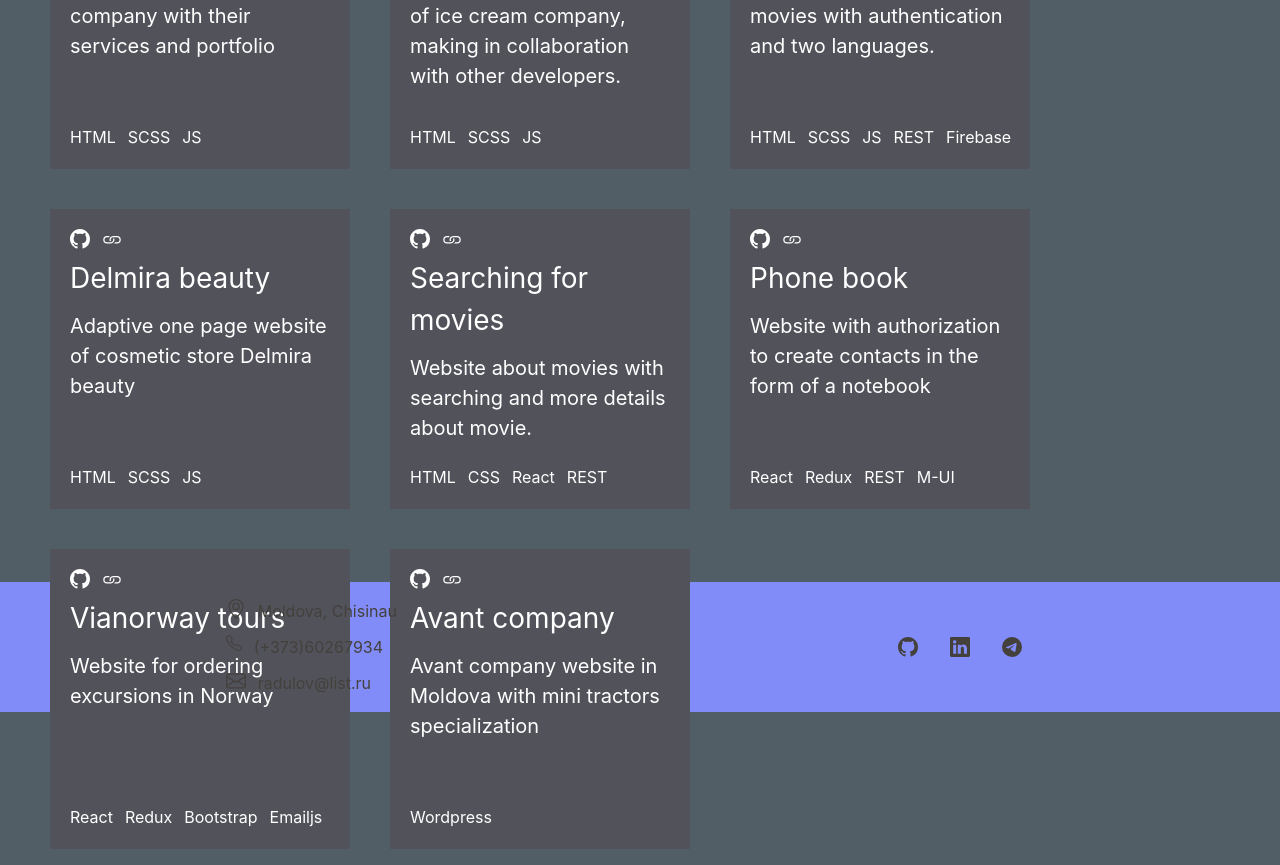
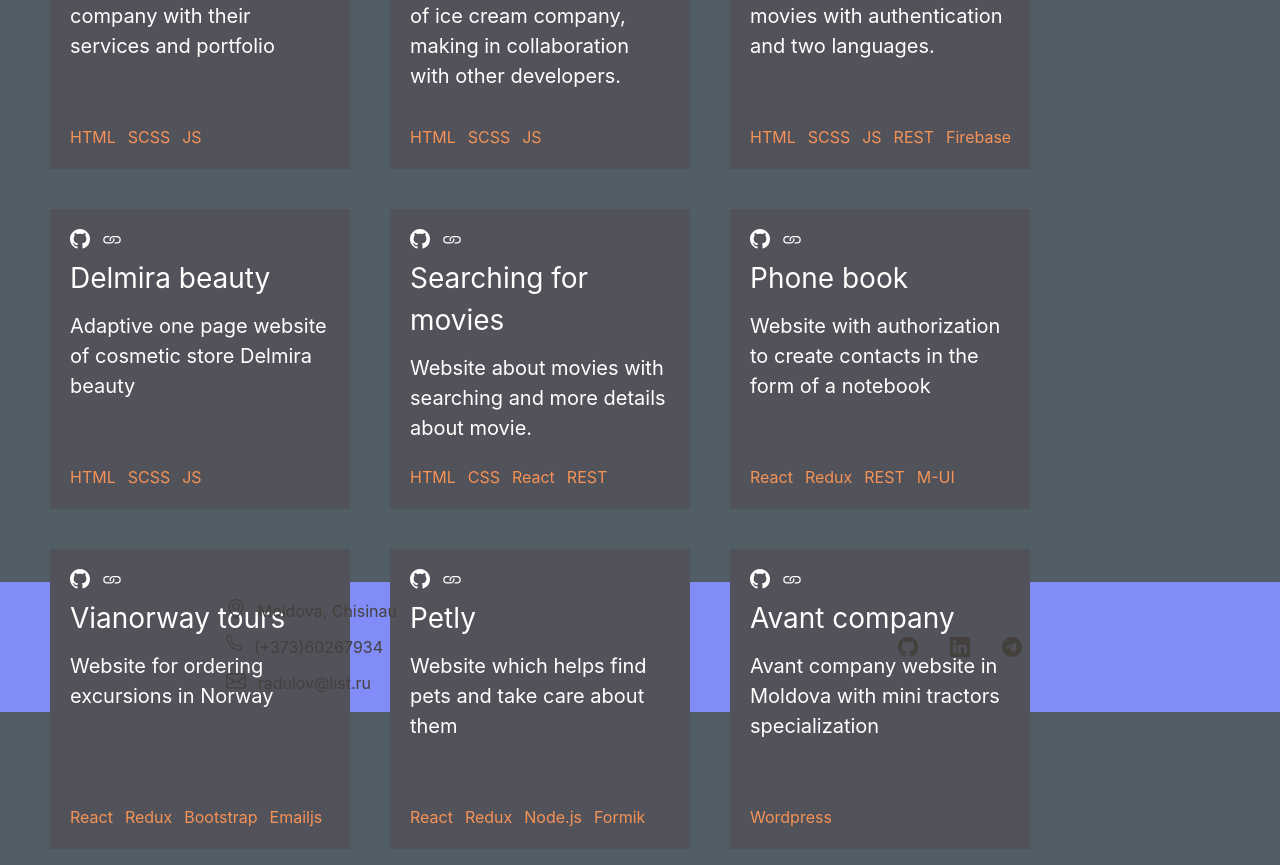
Before and after one commit to Iura-Radulov/portfolio, a React (Create React App) app: page / in a window 1280 px wide. Shown: the part 1883-2748 px from the top of the page. Built offline with nearby package versions, Linux system fonts and the light colour scheme.

Commit message:
add petly

```diff
--- a/src/components/Work.jsx
+++ b/src/components/Work.jsx
@@ -56,7 +56,7 @@ export default function Work({ id }) {
               </div>
               <p className="text-[28px] mb-3 mt-2 flex-none">{item.title}</p>
               <p className="text-[20px] flex-1">{item.description}</p>
-              <ul className="flex  ">
+              <ul className="flex text-[#F59256]">
                 {item.technologies.map(tech => (
                   <li className="mr-3">{tech}</li>
                 ))}
--- a/src/components/portfolioItem.js
+++ b/src/components/portfolioItem.js
@@ -66,6 +66,14 @@ const portfolio = [
     image: delmiraImg,
   },
   {
+    title: 'Petly',
+    description: 'Website which helps find pets and take care about them',
+    technologies: ['React', 'Redux', 'Node.js', 'Formik'],
+    gitLink: 'https://github.com/Finkons/pets-project-front ',
+    link: 'https://pets-project.vercel.app/',
+    image: delmiraImg,
+  },
+  {
     title: 'Avant company',
     description:
       'Avant company website in Moldova with mini tractors specialization',
--- a/src/index.css
+++ b/src/index.css
@@ -11,6 +11,7 @@ body {
   -moz-osx-font-smoothing: grayscale;
   background-color: #525e65;
   color: white;
+  /* color: #4895dd; */
 }
 
 a:hover {
```
